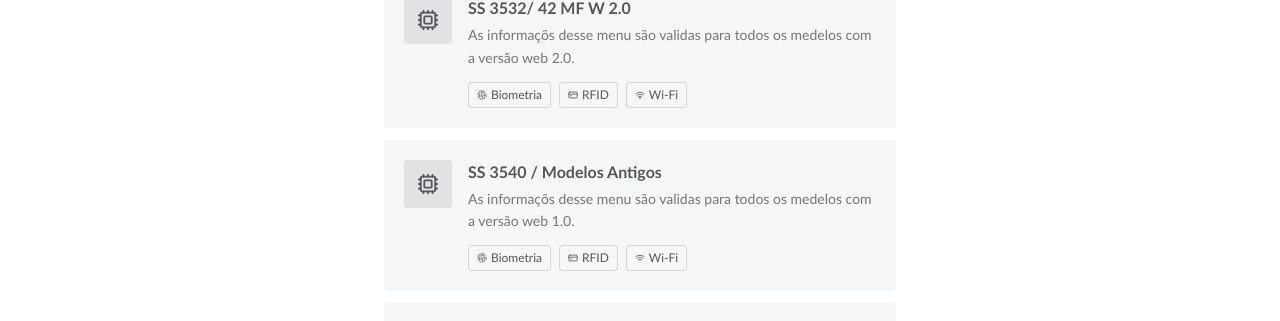
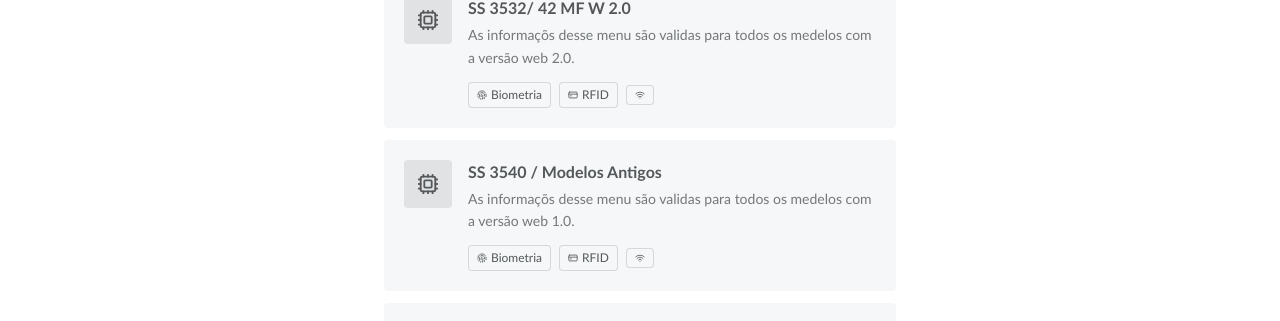
Before and after one commit to henriquesssantos/Simulador-menu-facial, a React (Vite) app: page / in a window 1280 px wide. Shown: the part 465-786 px from the top of the page. Built offline with nearby package versions, Linux system fonts and the light colour scheme.

Commit message:
Update HomePage.tsx
retirado opcao de wifi, pois o mip nao tem

```diff
--- a/src/pages/HomePage.tsx
+++ b/src/pages/HomePage.tsx
@@ -93,7 +93,7 @@ export function HomePage({ models, onSelect }: HomePageProps) {
                         </span>
                         <span className="flex items-center gap-1 text-xs text-[var(--brand-secondary)] bg-[var(--brand-highlight)] px-2 py-1 rounded-sm border border-[var(--brand-border)]/30">
                           <Wifi size={10} />
-                          Wi-Fi
+
                         </span>
                       </div>
                     </div>
```
